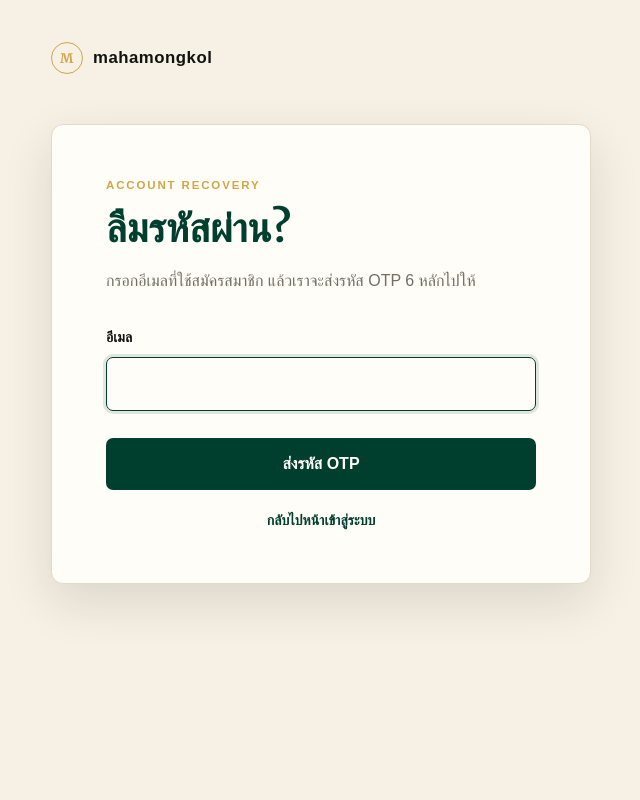
After one commit to 6810660016/mahamongkol, a Django app: page /password-reset/ in a window 1280 px wide. The commit adds this page. Shown: the whole page, without its empty margins (319-959 px from the left). Run offline with Django 5.2, Linux system fonts and the light colour scheme; some web fonts are replaced.

Commit message:
Add OTP password reset flow

```diff
--- a/account/forms.py
+++ b/account/forms.py
@@ -1,7 +1,9 @@
 from django import forms
 from django.contrib.auth import password_validation
 from django.contrib.auth.forms import UserCreationForm
+from django.contrib.auth.forms import SetPasswordForm
 from django.core.exceptions import ValidationError
+from django.core.validators import RegexValidator
 
 from .models import User
 
@@ -12,6 +14,38 @@ PASSWORD_ERROR_MESSAGES = {
     "password_entirely_numeric": "รหัสผ่านต้องไม่เป็นตัวเลขทั้งหมด",
     "password_too_similar": "รหัสผ่านคล้ายกับ%(verbose_name)sมากเกินไป",
 }
+
+
+class PasswordResetEmailForm(forms.Form):
+    email = forms.EmailField(label="อีเมล", max_length=254)
+
+    def clean_email(self):
+        return self.cleaned_data["email"].strip().lower()
+
+
+class PasswordResetOTPForm(forms.Form):
+    otp = forms.CharField(
+        label="รหัส OTP",
+        min_length=6,
+        max_length=6,
+        validators=[RegexValidator(r"^\d{6}$", "กรุณากรอกรหัส OTP 6 หลัก")],
+    )
+
+
+class NewPasswordForm(SetPasswordForm):
+    """Django's password reset form with project-specific validation messages."""
+
+    def clean_new_password2(self):
+        password = self.cleaned_data.get("new_password2")
+        if password:
+            try:
+                password_validation.validate_password(password, self.user)
+            except ValidationError as error:
+                self.add_error(
+                    "new_password2",
+                    [SignupForm._to_thai_password_error(e) for e in error.error_list],
+                )
+        return password
 
 
 class SignupForm(UserCreationForm):
--- /dev/null
+++ b/account/static/account/css/password_reset.css
@@ -0,0 +1,20 @@
+.password-reset-page { min-height: 100vh; }
+.reset-shell { width: min(100% - 36px, 540px); margin: 0 auto; padding: 42px 0; }
+.reset-shell > .brand-mark { margin-bottom: 50px; }
+.reset-card { padding: clamp(28px, 7vw, 54px); border: 1px solid #e3d9c8; border-radius: 12px; background: var(--white); box-shadow: var(--shadow); }
+.reset-kicker { margin: 0 0 12px; color: var(--gold); font-size: .72rem; font-weight: 700; letter-spacing: .16em; }
+.reset-card h1 { margin: 0; color: var(--green); font-family: Merriweather, serif; font-size: clamp(1.8rem, 6vw, 2.5rem); }
+.reset-card > p:not(.reset-kicker) { margin: 14px 0 26px; color: #716e65; line-height: 1.75; }
+.reset-form { display: grid; gap: 11px; }
+.reset-form label { margin-top: 8px; font-size: .88rem; font-weight: 600; }
+.reset-form input { width: 100%; min-height: 54px; padding: 0 15px; border: 1px solid #bcb4a7; border-radius: 7px; background: transparent; }
+.reset-form input:focus { border-color: var(--green); outline: 3px solid rgba(0,62,46,.12); }
+.reset-form .button { margin-top: 16px; }
+.reset-back { display: block; margin-top: 22px; color: var(--green); font-size: .88rem; font-weight: 700; text-align: center; }
+.reset-error, .reset-error ul { margin: 0; color: #9d3e2f; font-size: .84rem; }
+.reset-notice { margin: 0 0 18px; padding: 12px 14px; border-radius: 7px; color: #704d12; background: #fff3d5; font-size: .88rem; line-height: 1.6; }
+.reset-resend { margin-top: 18px; text-align: center; }
+.reset-resend button { padding: 6px 12px; border: 0; color: var(--green); background: transparent; font-weight: 700; }
+.reset-resend button:hover, .reset-back:hover { text-decoration: underline; }
+.reset-success { margin: -18px 0 24px; padding: 12px 14px; border-radius: 7px; color: #145a38; background: #e2f4e9; font-size: .88rem; line-height: 1.6; }
+.reset-button { margin-top: 8px; }
--- a/account/templates/account/login.html
+++ b/account/templates/account/login.html
@@ -26,6 +26,8 @@
         <p>Sign in your account</p>
       </div>
 
+      {% if password_changed %}<div class="reset-success" role="status">เปลี่ยนรหัสผ่านเรียบร้อยแล้ว เข้าสู่ระบบด้วยรหัสผ่านใหม่ได้เลย</div>{% endif %}
+
       <form class="auth-form" data-login-form method="post" action="{% url 'login' %}">
         {% csrf_token %}
         {% if error %}<div class="field-error" role="alert">{{ error }}</div>{% endif %}
@@ -40,7 +42,7 @@
 
         <div class="auth-form__meta">
           <label class="remember-me"><input type="checkbox" name="remember"><span>Remember me</span></label>
-          <a href="#forgot">Forgot password?</a>
+          <a href="{% url 'password_reset' %}">Forgot password?</a>
         </div>
         <button class="button button--primary button--full" type="submit">Login</button>
       </form>
--- /dev/null
+++ b/account/templates/account/password_reset_form.html
@@ -0,0 +1,24 @@
+{% extends 'base.html' %}
+{% load static %}
+{% block title %}Forgot password | Mahamongkol{% endblock %}
+{% block page_css %}<link rel="stylesheet" href="{% static 'account/css/password_reset.css' %}">{% endblock %}
+{% block body_class %}password-reset-page{% endblock %}
+{% block content %}
+<main class="reset-shell">
+  <a class="brand-mark" href="{% url 'welcome' %}"><span class="brand-mark__icon">M</span><span>mahamongkol</span></a>
+  <section class="reset-card">
+    <p class="reset-kicker">ACCOUNT RECOVERY</p>
+    <h1>ลืมรหัสผ่าน?</h1>
+    <p>กรอกอีเมลที่ใช้สมัครสมาชิก แล้วเราจะส่งรหัส OTP 6 หลักไปให้</p>
+    <form class="reset-form" method="post">
+      {% csrf_token %}
+      {% if error %}<div class="reset-error" role="alert">{{ error }}</div>{% endif %}
+      {% if form.email.errors %}<div class="reset-error" role="alert">{{ form.email.errors }}</div>{% endif %}
+      <label for="id_email">อีเมล</label>
+      <input id="id_email" type="email" name="email" autocomplete="email" maxlength="254" required autofocus>
+      <button class="button button--primary button--full" type="submit">ส่งรหัส OTP</button>
+    </form>
+    <a class="reset-back" href="{% url 'login' %}">กลับไปหน้าเข้าสู่ระบบ</a>
+  </section>
+</main>
+{% endblock %}
--- a/account/urls.py
+++ b/account/urls.py
@@ -7,4 +7,7 @@ urlpatterns = [
     path("signup/", views.signup_view, name="signup"),
     path("logout/", views.logout_view, name="logout"),
     path("settings/", views.settings_view, name="settings"),
+    path("password-reset/", views.password_reset_view, name="password_reset"),
+    path("password-reset/verify/", views.password_reset_verify_view, name="password_reset_verify"),
+    path("password-reset/new/", views.password_reset_new_view, name="password_reset_new"),
 ]
--- a/account/views.py
+++ b/account/views.py
@@ -1,8 +1,58 @@
+import secrets
+import time
+
+from django.conf import settings
 from django.contrib.auth import authenticate, get_user_model, login, logout
+from django.contrib.auth.hashers import constant_time_compare
+from django.core.mail import send_mail
+from django.core.signing import salted_hmac
 from django.shortcuts import redirect, render
 from django.views.decorators.http import require_POST
 
-from .forms import SignupForm
+from .forms import NewPasswordForm, PasswordResetEmailForm, PasswordResetOTPForm, SignupForm
+
+OTP_LIFETIME_SECONDS = 10 * 60
+OTP_MAX_ATTEMPTS = 5
+OTP_RESEND_DELAY_SECONDS = 60
+
+
+def _otp_hash(email, otp):
+    return salted_hmac(
+        "account.password_reset_otp", f"{email}:{otp}", secret=settings.SECRET_KEY
+    ).hexdigest()
+
+
+def _send_reset_otp(email, otp):
+    send_mail(
+        "รหัส OTP สำหรับรีเซ็ตรหัสผ่าน Mahamongkol",
+        f"รหัส OTP ของคุณคือ {otp}\nรหัสนี้ใช้ได้ 10 นาที หากคุณไม่ได้ร้องขอให้ละเว้นอีเมลนี้",
+        settings.DEFAULT_FROM_EMAIL,
+        [email],
+        fail_silently=False,
+    )
+
+
+def _create_and_send_otp(request, email):
+    otp = f"{secrets.randbelow(1_000_000):06d}"
+    request.session["password_reset_email"] = email
+    request.session["password_reset_otp_hash"] = _otp_hash(email, otp)
+    request.session["password_reset_otp_expires"] = int(time.time()) + OTP_LIFETIME_SECONDS
+    request.session["password_reset_otp_sent"] = int(time.time())
+    request.session["password_reset_otp_attempts"] = 0
+    request.session.pop("password_reset_verified_until", None)
+    _send_reset_otp(email, otp)
+
+
+def _clear_password_reset_session(request):
+    for key in (
+        "password_reset_email",
+        "password_reset_otp_hash",
+        "password_reset_otp_expires",
+        "password_reset_otp_sent",
+        "password_reset_otp_attempts",
+        "password_reset_verified_until",
+    ):
+        request.session.pop(key, None)
 
 
 def login_view(request):
@@ -29,7 +79,97 @@ def login_view(request):
             return redirect(destination)
         error = "Email or password is incorrect. Please try again."
 
-    return render(request, "account/login.html", {"error": error})
+    password_changed = request.session.pop("password_reset_complete", False)
+    return render(request, "account/login.html", {"error": error, "password_changed": password_changed})
+
+
+def password_reset_view(request):
+    form = PasswordResetEmailForm(request.POST or None)
+    error = ""
+    if request.method == "POST" and form.is_valid():
+        email = form.cleaned_data["email"]
+        user = get_user_model().objects.filter(email__iexact=email, is_active=True).first()
+        if user:
+            try:
+                _create_and_send_otp(request, user.email)
+            except Exception:
+                _clear_password_reset_session(request)
+                error = "ส่งอีเมลไม่สำเร็จ กรุณาตรวจสอบการตั้งค่าอีเมลแล้วลองอีกครั้ง"
+                return render(request, "account/password_reset_form.html", {"form": form, "error": error})
+        else:
+            # Keep the response the same for known and unknown email addresses.
+            request.session["password_reset_email"] = email
+            request.session["password_reset_otp_hash"] = ""
+            request.session["password_reset_otp_expires"] = int(time.time()) + OTP_LIFETIME_SECONDS
+            request.session["password_reset_otp_sent"] = int(time.time())
+            request.session["password_reset_otp_attempts"] = 0
+        return redirect("password_reset_verify")
+    return render(request, "account/password_reset_form.html", {"form": form, "error": error})
+
+
+def password_reset_verify_view(request):
+    email = request.session.get("password_reset_email")
+    if not email:
+        return redirect("password_reset")
+
+    error = ""
+    form = PasswordResetOTPForm(request.POST or None)
+    if request.method == "POST":
+        if request.POST.get("action") == "resend":
+            sent_at = request.session.get("password_reset_otp_sent", 0)
+            if time.time() - sent_at < OTP_RESEND_DELAY_SECONDS:
+                error = "กรุณารอสักครู่ก่อนขอรหัสใหม่"
+            else:
+                user = get_user_model().objects.filter(email__iexact=email, is_active=True).first()
+                if user:
+                    try:
+                        _create_and_send_otp(request, user.email)
+                    except Exception:
+                        error = "ส่งอีเมลไม่สำเร็จ กรุณาลองอีกครั้ง"
+                else:
+                    request.session["password_reset_otp_sent"] = int(time.time())
+                    request.session["password_reset_otp_expires"] = int(time.time()) + OTP_LIFETIME_SECONDS
+                if not error:
+                    error = "ส่งรหัส OTP ใหม่แล้ว โปรดตรวจสอบอีเมลของคุณ"
+        elif form.is_valid():
+            if time.time() > request.session.get("password_reset_otp_expires", 0):
+                error = "รหัส OTP หมดอายุแล้ว กรุณาขอรหัสใหม่"
+            elif request.session.get("password_reset_otp_attempts", 0) >= OTP_MAX_ATTEMPTS:
+                error = "ลองรหัสผิดหลายครั้งแล้ว กรุณาขอรหัสใหม่"
+            elif not request.session.get("password_reset_otp_hash"):
+                error = "อีเมลนี้ไม่มีบัญชีที่ใช้งานได้ กรุณาตรวจสอบอีเมล"
+            elif constant_time_compare(
+                _otp_hash(email, form.cleaned_data["otp"]),
+                request.session["password_reset_otp_hash"],
+            ):
+                request.session["password_reset_verified_until"] = int(time.time()) + OTP_LIFETIME_SECONDS
+                return redirect("password_reset_new")
+            else:
+                request.session["password_reset_otp_attempts"] = request.session.get("password_reset_otp_attempts", 0) + 1
+                error = "รหัส OTP ไม่ถูกต้อง กรุณาลองอีกครั้ง"
+
+    return render(request, "account/password_reset_verify.html", {"form": form, "email": email, "error": error})
+
+
+def password_reset_new_view(request):
+    email = request.session.get("password_reset_email")
+    verified_until = request.session.get("password_reset_verified_until", 0)
+    if not email or time.time() > verified_until:
+        _clear_password_reset_session(request)
+        return redirect("password_reset")
+
+    user = get_user_model().objects.filter(email__iexact=email, is_active=True).first()
+    if not user:
+        _clear_password_reset_session(request)
+        return redirect("password_reset")
+
+    form = NewPasswordForm(user, request.POST or None)
+    if request.method == "POST" and form.is_valid():
+        form.save()
+        _clear_password_reset_session(request)
+        request.session["password_reset_complete"] = True
+        return redirect("login")
+    return render(request, "account/password_reset_new.html", {"form": form})
 
 
 def signup_view(request):
```
Also changed, not shown: MongkolQ/settings.py (+12 -6 lines), account/templates/account/password_reset_new.html (added, +26 -0 lines), account/templates/account/password_reset_verify.html (added, +28 -0 lines).
